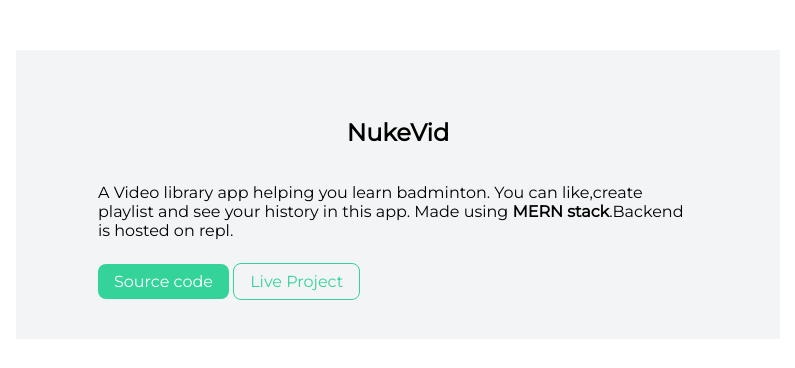
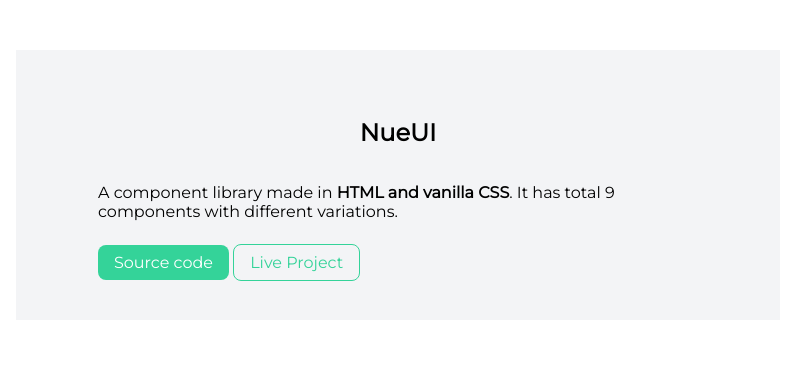
Before and after one commit to DarkShadow20/kunalgupta-portfolio, a plain HTML site: page projects.html in a window 1280 px wide. Shown: the part 505-873 px from the top of the page, without its empty margins (242-1037 px from the left). Drawn offline with nearby package versions, Linux system fonts and the light colour scheme.

Commit message:
removed some of the projects will be updating some new projects

```diff
--- a/projects.html
+++ b/projects.html
@@ -29,7 +29,7 @@
         <img class="hero-img" src="images/project.svg"/>
         <h1 class="hero-heading">see the <span class="heading-inverted">codes</span></h1>
     </header>
-    <section class="section ow">
+    <!-- <section class="section ow">
         <div class="container container-centre">
             <h1>NukeVid </h1>
             <p class="space">A Video library app helping you learn badminton. You can like,create playlist and see your history in this app. Made using <strong>MERN stack</strong>.Backend is hosted on repl.</p>
@@ -60,7 +60,7 @@
             <a class="link link-primary" href="https://github.com/DarkShadow20/QuizApp/tree/development">Source code</a>
             <a class="link link-secondary" href="https://neoquiz.netlify.app/">Live Project</a>
         </div>
-    </section>
+    </section> -->
     <section class="section ow">
         <div class="container container-centre">
             <h1>NueUI</h1>
```
